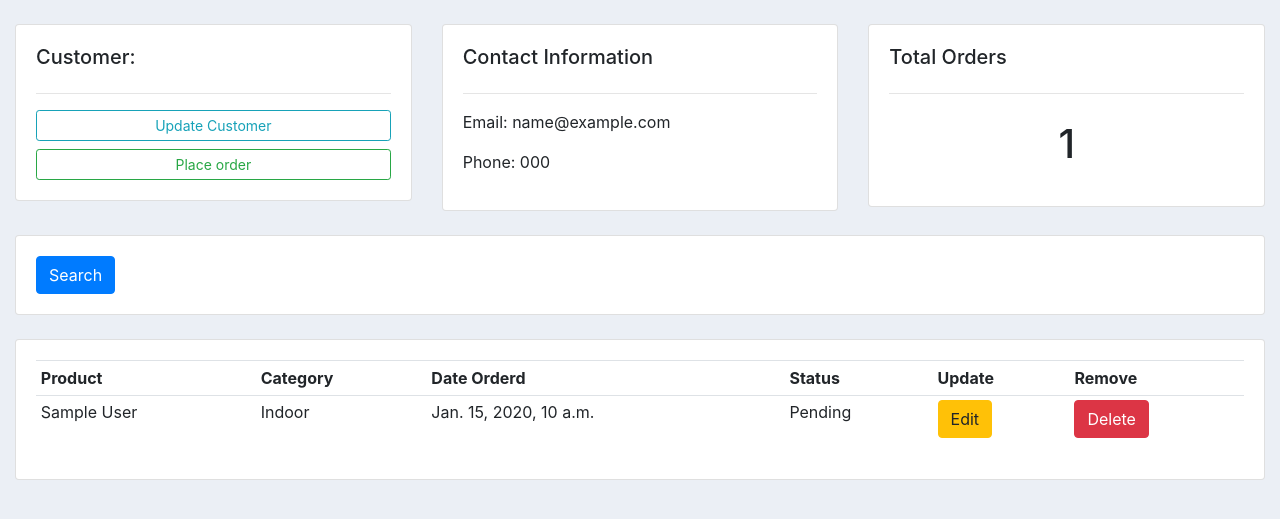
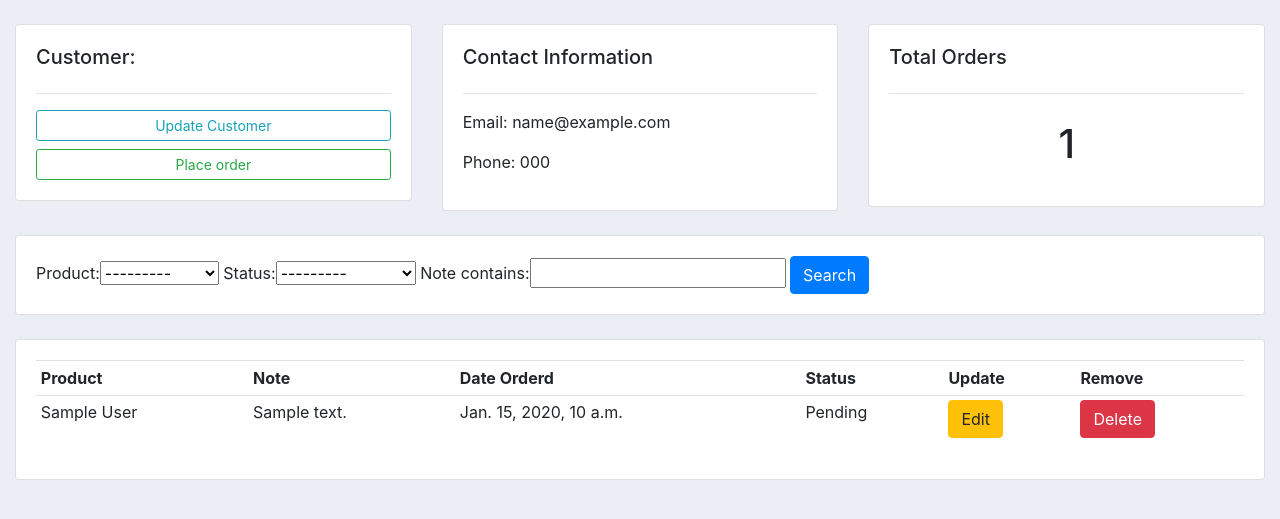
Before and after one commit to hacetheworld/django-tutorial-guide, a Django app: page /customer/1 in a window 1280 px wide. Shown: the part 56-575 px from the top of the page. Run offline with Django 3.2, Linux system fonts and the light colour scheme; tables that the repository leaves empty hold one stand-in row (values such as "Sample post"); some libraries are stand-ins or nearby versions.

Commit message:
add filter

```diff
--- /dev/null
+++ b/venu/djangoApp/accounts/filters.py
@@ -0,0 +1,12 @@
+import django_filters
+from django_filters import CharFilter
+from .models import *
+
+
+class OrderFilter(django_filters.FilterSet):
+    note = CharFilter(field_name="note", lookup_expr="icontains")
+
+    class Meta:
+        model = Order
+        fields = '__all__'
+        exclude = ['customer', 'date_created']
--- a/venu/djangoApp/accounts/models.py
+++ b/venu/djangoApp/accounts/models.py
@@ -57,3 +57,4 @@
     ))
     date_created = models.DateTimeField(auto_now_add=True, null=True)
     status = models.CharField(max_length=50, choices=STATUS)
+    note = models.CharField(default='Hello World', max_length=100, null=True)
--- a/venu/djangoApp/accounts/templates/accounts/customer.html
+++ b/venu/djangoApp/accounts/templates/accounts/customer.html
@@ -41,7 +41,7 @@
 	<div class="col">
 		<div class="card card-body">
 			<form method="get">
-
+			{{filter.form}}
 		    <button class="btn btn-primary" type="submit">Search</button>
 		  </form>
 		</div>
@@ -56,7 +56,7 @@
 			<table class="table table-sm">
 				<tr>
 					<th>Product</th>
-					<th>Category</th>
+					<th>Note</th>
 					<th>Date Orderd</th>
 					<th>Status</th>
 					<th>Update</th>
@@ -65,7 +65,7 @@
 			{% for item in orders %}
 			<tr>
 			<td>{{item.product.name}}</td>
-			<td>{{item.product.category}}</td>
+			<td>{{item.note}}</td>
 			<td>{{item.date_created}}</td>
 			<td>{{item.status}}</td>
 			<td><a class='btn btn-warning' href='{% url "update_order" item.id %}'>Edit</a></td>
--- a/venu/djangoApp/accounts/views.py
+++ b/venu/djangoApp/accounts/views.py
@@ -2,6 +2,7 @@
 from django.http import HttpResponse
 from .models import *
 from .forms import OrderForm
+from .filters import OrderFilter
 # Create your views here.
 
 
@@ -25,10 +26,14 @@
     # orders = Order.objects.filter(customer=customer)
     orders = customer.order_set.all()
     total_orders = orders.count()
+
+    myFilter = OrderFilter(request.GET, queryset=orders)
+    orders = myFilter.qs
     context = {
         'orders': orders,
         'customer': customer,
         'total_orders': total_orders,
+        'filter': myFilter
     }
 
     return render(request, "accounts/customer.html", context)
--- a/venu/djangoApp/djangoApp/settings.py
+++ b/venu/djangoApp/djangoApp/settings.py
@@ -37,6 +37,7 @@
     'django.contrib.sessions',
     'django.contrib.messages',
     'django.contrib.staticfiles',
+    'django_filters',
     'accounts'
 ]
 
```
Also changed, not shown: venu/djangoApp/accounts/migrations/0006_customer_note.py (added), venu/djangoApp/accounts/migrations/0007_auto_20200807_1406.py (added).
